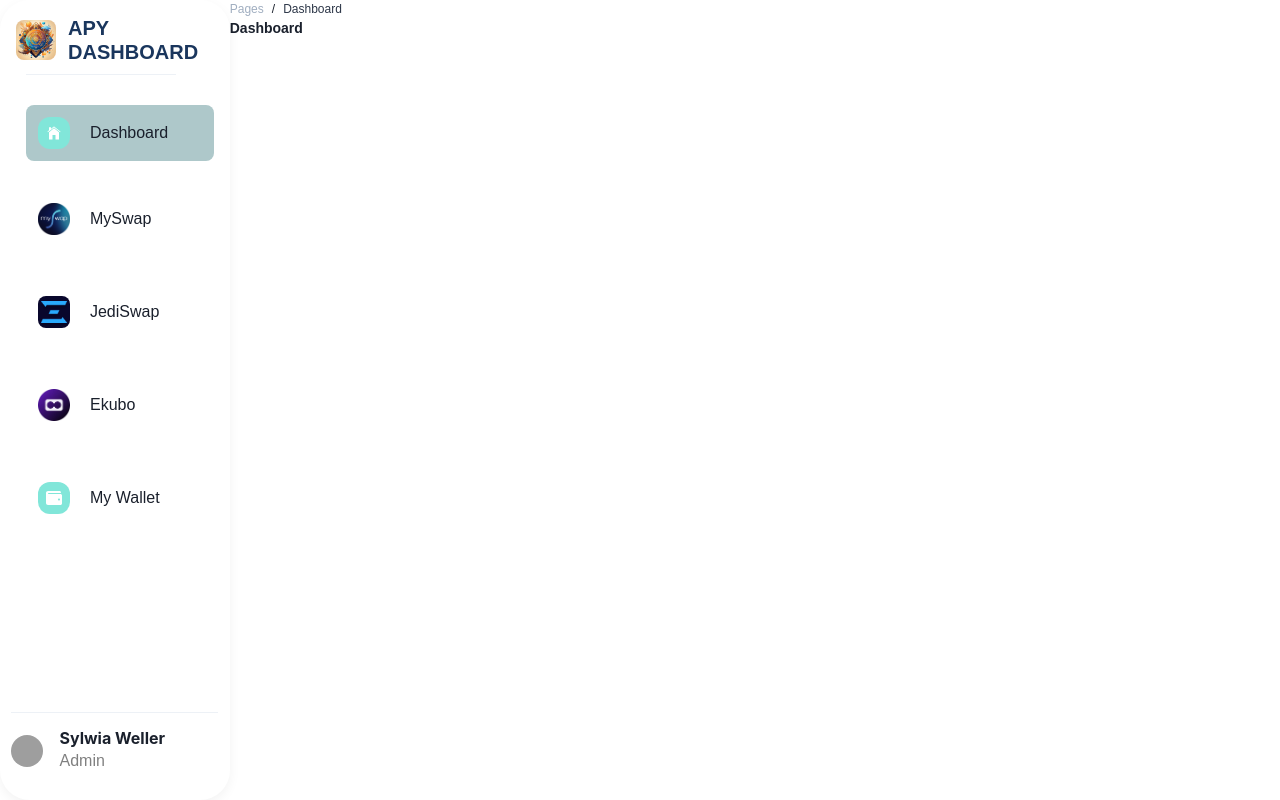
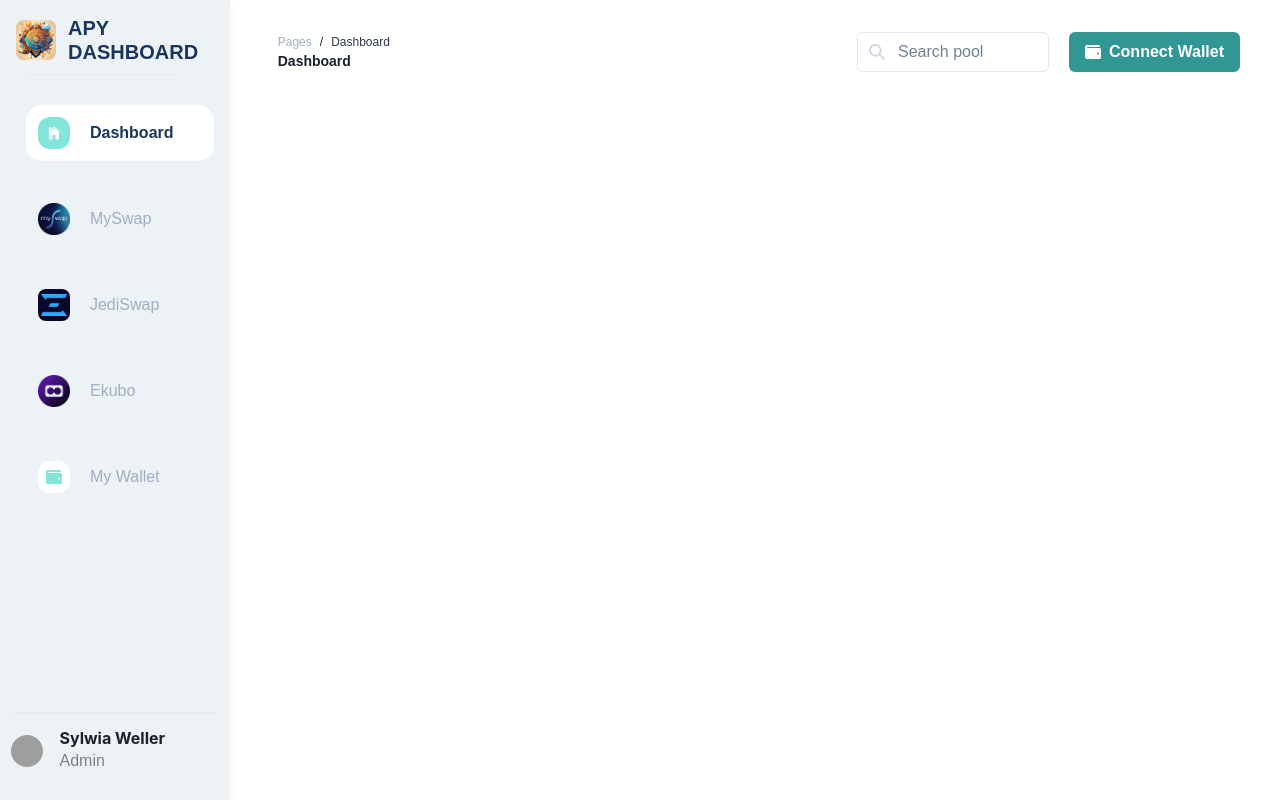
Before and after one commit to MaelJousset/APYs, a React (Create React App) app: page / in a window 1280 px wide. Built offline with nearby package versions, Linux system fonts and the light colour scheme; grey boxes are pictures that could not be loaded.

Commit message:
edit the sidebar to make correspond to the design and start the header of the page

```diff
--- a/src/components/Header/PageHeader.tsx
+++ b/src/components/Header/PageHeader.tsx
@@ -16,9 +16,30 @@ interface PageHeaderProps {
 }
 
 const PageHeader: React.FC<PageHeaderProps> = ({ page_name }) => {
+
+    const handleSearch = (query: string) => {
+        // Implement your search logic here with the 'query' parameter.
+        console.log(`Searching for: ${query}`);
+    };
+
     return (
-        <Flex>
+        <Flex
+            width={"100%"}
+            height={"100%"}
+            flexDirection={"row"}
+            alignItems={"center"}
+            justifyContent={"space-between"}
+            paddingLeft={12}
+            paddingRight={10}
+            paddingTop={8}
+        >
             <PageLink page_name={page_name}></PageLink>
+            <Flex
+                gap={5}
+            >
+                <SearchBar onSearch={handleSearch} />
+                <WalletButton />
+            </Flex>
         </Flex>
     )
 }
--- a/src/components/Header/SearchBar.tsx
+++ b/src/components/Header/SearchBar.tsx
@@ -1,16 +1,41 @@
 
-import {
-    Box,
-} from "@chakra-ui/react"
+import React, { useState } from 'react';
+import { Input, InputGroup, InputLeftElement } from '@chakra-ui/react';
+import { SearchIcon } from '@chakra-ui/icons';
 
-
-
-
-function SearchBar() {
-    return (
-        <Box>
-        </Box>
-    )
+interface SearchBarProps {
+    onSearch: (query: string) => void;
 }
 
+const SearchBar: React.FC<SearchBarProps> = ({ onSearch }) => {
+    const [query, setQuery] = useState('');
+
+    const handleSearch = () => {
+        onSearch(query);
+    };
+
+    const handleKeyUp = (e: React.KeyboardEvent<HTMLInputElement>) => {
+        if (e.key === 'Enter' || e.key === 'Return') {
+            handleSearch();
+        }
+    };
+
+    return (
+        <InputGroup
+            maxWidth={48}
+        >
+            <InputLeftElement pointerEvents='none'>
+                <SearchIcon color='gray.300' />
+            </InputLeftElement>
+            <Input
+                type="text"
+                placeholder="Search pool"
+                value={query}
+                onChange={(e) => setQuery(e.target.value)}
+                onKeyUp={handleKeyUp} // Call handleKeyUp when a key is released
+            />
+        </InputGroup>
+    );
+};
+
 export default SearchBar;
--- a/src/components/Header/WalletButton.tsx
+++ b/src/components/Header/WalletButton.tsx
@@ -3,15 +3,19 @@
 
 import {
     Button,
+    Stack,
 } from "@chakra-ui/react"
 
-
+import { FaWallet } from 'react-icons/fa'
 
 
 function WalletButton() {
     return (
-        <Button>
-        </Button>
+        <Stack direction='row' spacing={4}>
+            <Button leftIcon={<FaWallet />} colorScheme='teal' variant='solid'>
+                Connect Wallet
+            </Button>
+        </Stack>
     )
 }
 
--- a/src/components/Sidebar/NavImageItem.tsx
+++ b/src/components/Sidebar/NavImageItem.tsx
@@ -7,6 +7,7 @@ import {
     MenuButton,
     MenuList,
     Image,
+    Box,
 } from '@chakra-ui/react'
 
 
@@ -28,35 +29,47 @@ const NavImageItem: React.FC<NavImageItemProps> = ({ image, title, active, navSi
         >
             <Menu placement="right">
                 <Link
-                    bgColor={active ? "#AEC8CA" : ""}
+                    bgColor={active ? "white" : ""}
                     p={3}
-                    borderRadius={8}
-                    _hover={{ textDecor: 'none', backgroundColor: "#AEC8CA" }}
+                    borderRadius={16}
+                    _hover={{ textDecor: 'none', backgroundColor: "white" }}
                     w={navSize === "large" ? "100%" : ""}
                     onClick={onClick}
+                    display="flex" // Add this property to make Link a flex container
+                    alignItems="center" // Align items vertically within the Link
                 >
                     <MenuButton w="100%">
                         <Flex
                             alignItems={"center"}
                         >
-                            <Image
-                                src={image}
-                                borderRadius={"lg"}
+                            <Box
+                                display="flex"
+                                alignItems="center"  // Center vertically
+                                justifyContent="center" // Center horizontally
+                                borderRadius={"xl"}
                                 width={8}
                                 height={8}
-                            />
-                            <Text ml={5} display={navSize === "small" ? "none" : "flex"}>{title}</Text>
+                            >
+                                <Image
+                                    src={image}
+                                    borderRadius={"lg"}
+                                    width={8}
+                                    height={8}
+                                    objectFit="cover"
+                                />
+                            </Box>
+                            <Text
+                                ml={5}
+                                display={navSize === "small" ? "none" : "flex"}
+                                color={active ? "blue.900" : "gray.400"}
+                                fontWeight={active ? "bold" : "medium"}
+                                lineHeight={"12px"}
+                            >
+                                {title}
+                            </Text>
                         </Flex>
                     </MenuButton>
                 </Link>
-                <MenuList
-                    py={0}
-                    border="none"
-                    w={200}
-                    h={200}
-                    ml={5}
-                >
-                </MenuList>
             </Menu>
         </Flex>
     )
--- a/src/components/Sidebar/NavItem.tsx
+++ b/src/components/Sidebar/NavItem.tsx
@@ -7,7 +7,8 @@ import {
     Menu,
     MenuButton,
     MenuList,
-    Box
+    Box,
+    Center
 } from '@chakra-ui/react'
 import { IconType } from 'react-icons';
 
@@ -29,10 +30,10 @@ const NavItem: React.FC<NavItemProps> = ({ icon, title, active, navSize, onClick
         >
             <Menu placement="right">
                 <Link
-                    bgColor={active ? "#AEC8CA" : ""}
+                    bgColor={active ? "white" : ""}
                     p={3}
-                    borderRadius={8}
-                    _hover={{ textDecor: 'none', backgroundColor: "#AEC8CA" }}
+                    borderRadius={16}
+                    _hover={{ textDecor: 'none', backgroundColor: "white" }}
                     w={navSize === "large" ? "100%" : ""}
                     onClick={onClick}
                 >
@@ -44,30 +45,28 @@ const NavItem: React.FC<NavItemProps> = ({ icon, title, active, navSize, onClick
                                 display="flex"
                                 alignItems="center"  // Center vertically
                                 justifyContent="center" // Center horizontally
-                                bg={"teal.200"}
+                                bg={active ? "teal.200" : "white"}
                                 borderRadius={"xl"}
                                 width={8}
                                 height={8}
-                                color={active ? "#82AAAD" : "gray.500"}
                             >
                                 <Icon
                                     as={icon}
-                                    color="white"
+                                    color={active ? "white" : "teal.200"}
                                     w={4} h={4}
                                 />
                             </Box>
-                            <Text ml={5} display={navSize === "small" ? "none" : "flex"}>{title}</Text>
+                            <Text
+                                ml={5}
+                                display={navSize === "small" ? "none" : "flex"}
+                                color={active ? "blue.900" : "gray.400"}
+                                fontWeight={active ? "bold" : "medium"}
+                            >
+                                {title}
+                            </Text>
                         </Flex>
                     </MenuButton>
                 </Link>
-                <MenuList
-                    py={0}
-                    border="none"
-                    w={200}
-                    h={200}
-                    ml={5}
-                >
-                </MenuList>
             </Menu>
         </Flex>
     )
--- a/src/components/Sidebar/Sidebar.tsx
+++ b/src/components/Sidebar/Sidebar.tsx
@@ -33,10 +33,11 @@ export default function Sidebar({ setCurrentPage }: SidebarProps) {
             pos="sticky"
             h="100vh"
             boxShadow="0 4px 12px 0 rgba(0, 0, 0, 0.05)"
-            borderRadius={navSize === "small" ? "15px" : "30px"}
+            //borderRadius={navSize === "small" ? "15px" : "30px"}
             w={navSize === "small" ? "75px" : "280px"}
             flexDir="column"
             justifyContent="space-between"
+            bg={"gray.100"}
         >
             <Flex
                 p="7%"
--- a/src/components/Sidebar/Title.tsx
+++ b/src/components/Sidebar/Title.tsx
@@ -16,7 +16,6 @@ interface TitleProps {
 const Title: React.FC<TitleProps> = ({ logo, title, onClick, navSize }) => {
     return (
         <Flex
-            bg="white"
             color="blue.900"
             alignItems={"center"}
             flexDirection={"row"}
--- a/src/pages/DashboardPage.tsx
+++ b/src/pages/DashboardPage.tsx
@@ -12,11 +12,14 @@ import PageHeader from '../components/Header/PageHeader'
 
 export default function DashboardPage() {
     return (
-        <Box
+        <Flex
             width={"100%"}
             height={"100%"}
+            flexDirection={"column"}
+            alignItems={"center"}
+            justifyContent={"space-between"}
         >
-            <PageHeader page_name={"Dashboard"}></PageHeader>
-        </Box>
+            <PageHeader page_name={"Dashboard"} />
+        </Flex>
     )
 }
```
